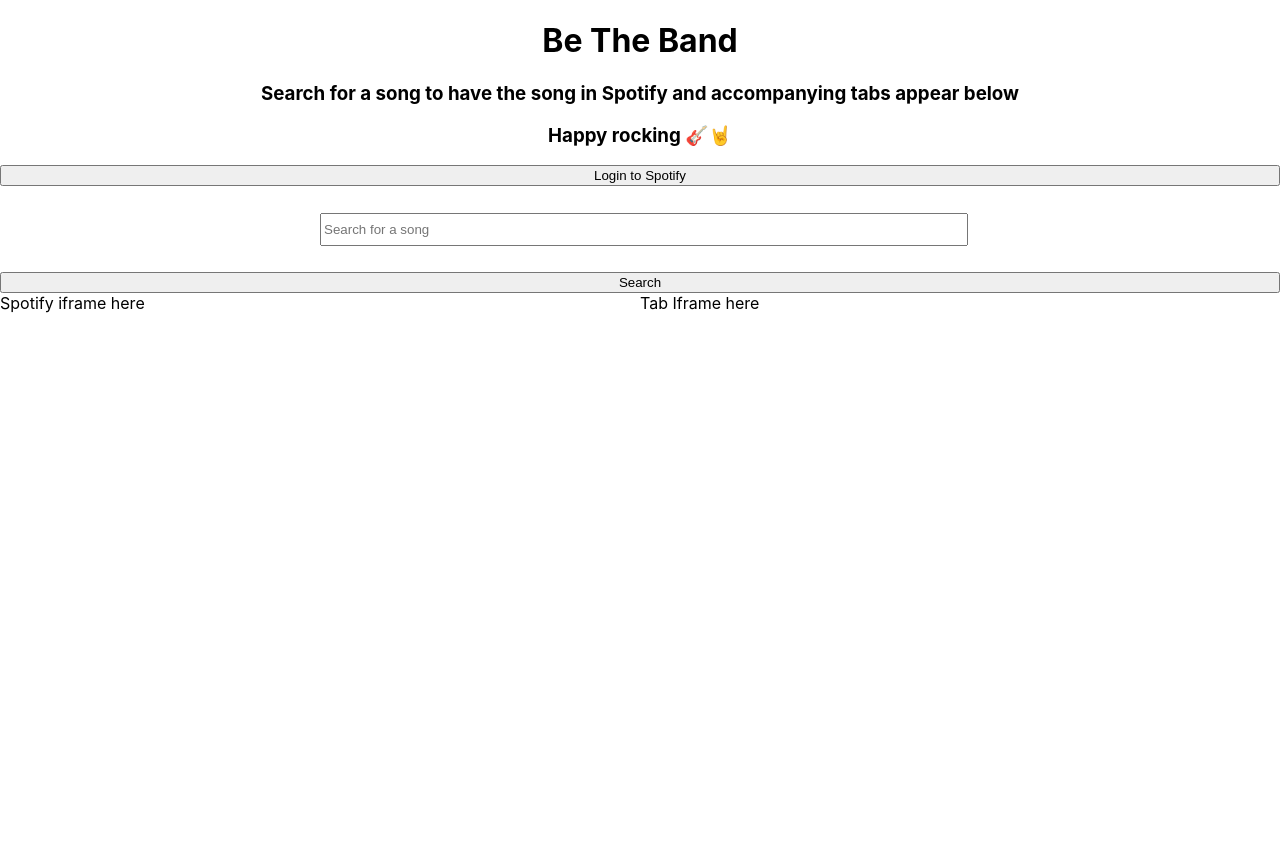
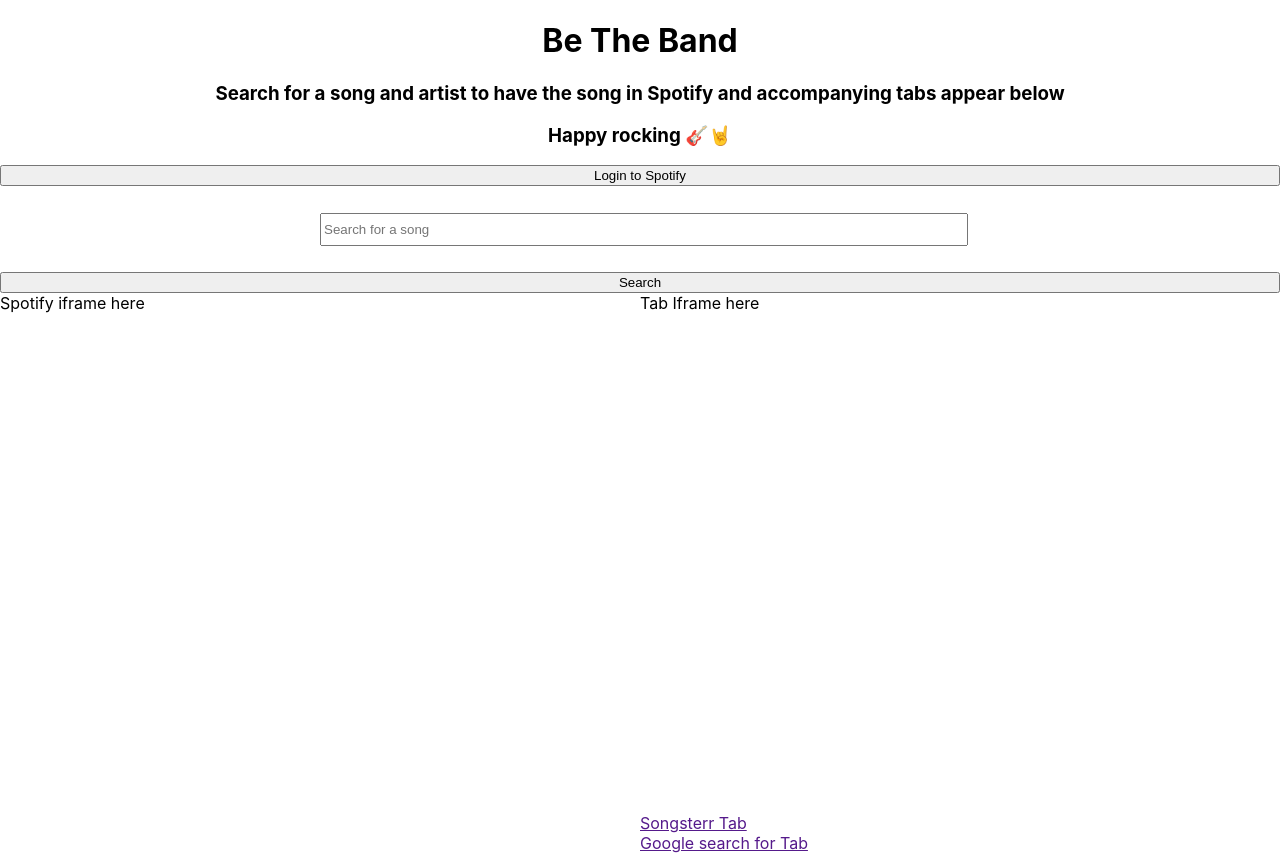
Before and after one commit to crileyy/be-the-band, a React (Create React App) app: page / in a window 1280 px wide. Before the commit the page ends 813 px from the top, so only its background shows below. Built offline with nearby package versions, Linux system fonts and the light colour scheme.

Commit message:
Updated tab frame

```diff
--- a/src/components/header/Header.jsx
+++ b/src/components/header/Header.jsx
@@ -5,7 +5,7 @@ export const Header = () => {
   return (
     <div className="header">
       <h1>Be The Band</h1>
-      <h3>Search for a song to have the song in Spotify and accompanying tabs appear below</h3>
+      <h3>Search for a song and artist to have the song in Spotify and accompanying tabs appear below</h3>
       <h3>Happy rocking <span role="img" aria-label="jsx-a11y/accessible-emoji">🎸🤘</span></h3>
     </div>
   );
--- a/src/components/tabs/TabFrame.jsx
+++ b/src/components/tabs/TabFrame.jsx
@@ -3,18 +3,35 @@ import './TabFrame.css';
 
 export const TabFrame = ({ data }) => {
 
+// TODO replace tab frame with https://www.songsterr.com/a/wa/api in a button that opens in a new window
+// create a drop down menu with another option for a google search for tabs
+// TODO: multiple links instead of iframe since iframes aren't allowed
+
   const tabFrame = () => {
     if (Object.keys(data).length === 0) {
       return null;
     } else {
-      return 'https://www.guitartabsexplorer.com/' + data.data.track.artists[0].name.split(' ').join('-') + '-Tabs' + '/' + data.data.track.name.split(' ').join('-') + '-tab.html';
+      //return 'https://www.guitartabsexplorer.com/' + data.data.track.artists[0].name.split(' ').join('-') + '-Tabs' + '/' + data.data.track.name.split(' ').join('-') + '-tab.html';
+      return 'https://www.songsterr.com/a/wsa/oasis-wonderwall-tab-s2t4';
     }
   }
+
+  const songsterLink = () => {
+    if (Object.keys(data).length === 0) {
+      return 'null';
+    } else {
+      //return 'https://www.guitartabsexplorer.com/' + data.data.track.artists[0].name.split(' ').join('-') + '-Tabs' + '/' + data.data.track.name.split(' ').join('-') + '-tab.html';
+      console.log('http://www.songsterr.com/a/wa/bestMatchForQueryString?s=' + data.data.track.name.split(' ').join('+') + '&a=' + data.data.track.artists[0].name.split(' ').join('+'));
+      return 'http://www.songsterr.com/a/wa/bestMatchForQueryString?s=' + data.data.track.name.split(' ').join('+') + '&a=' + data.data.track.artists[0].name.split(' ').join('+');
+    }
+  };
 
   return (
     <div className="tab-frame">
       <span>Tab Iframe here</span>
       <iframe className="guitar-tab-frame" title="guitar-tab-frame" src={tabFrame()} height="500" frameBorder="0" allowtransparency="true" allow="encrypted-media"></iframe>
+      <a className="songster-link" style={{display: "table-cell"}} href={Object.keys(data).length === 0 ? '' : 'http://www.songsterr.com/a/wa/bestMatchForQueryString?s=' + data.data.track.name.split(' ').join('+') + '&a=' + data.data.track.artists[0].name.split(' ').join('+')} target="_blank">Songsterr Tab</a>
+      <a className="google-link" style={{display: "table-cell"}} href={Object.keys(data).length === 0 ? '' : 'https://www.google.com/search?q=' + data.data.track.name + ' ' + data.data.track.artists[0].name + ' tab'} target="_blank">Google search for Tab</a>
     </div>
   );
 };
```
